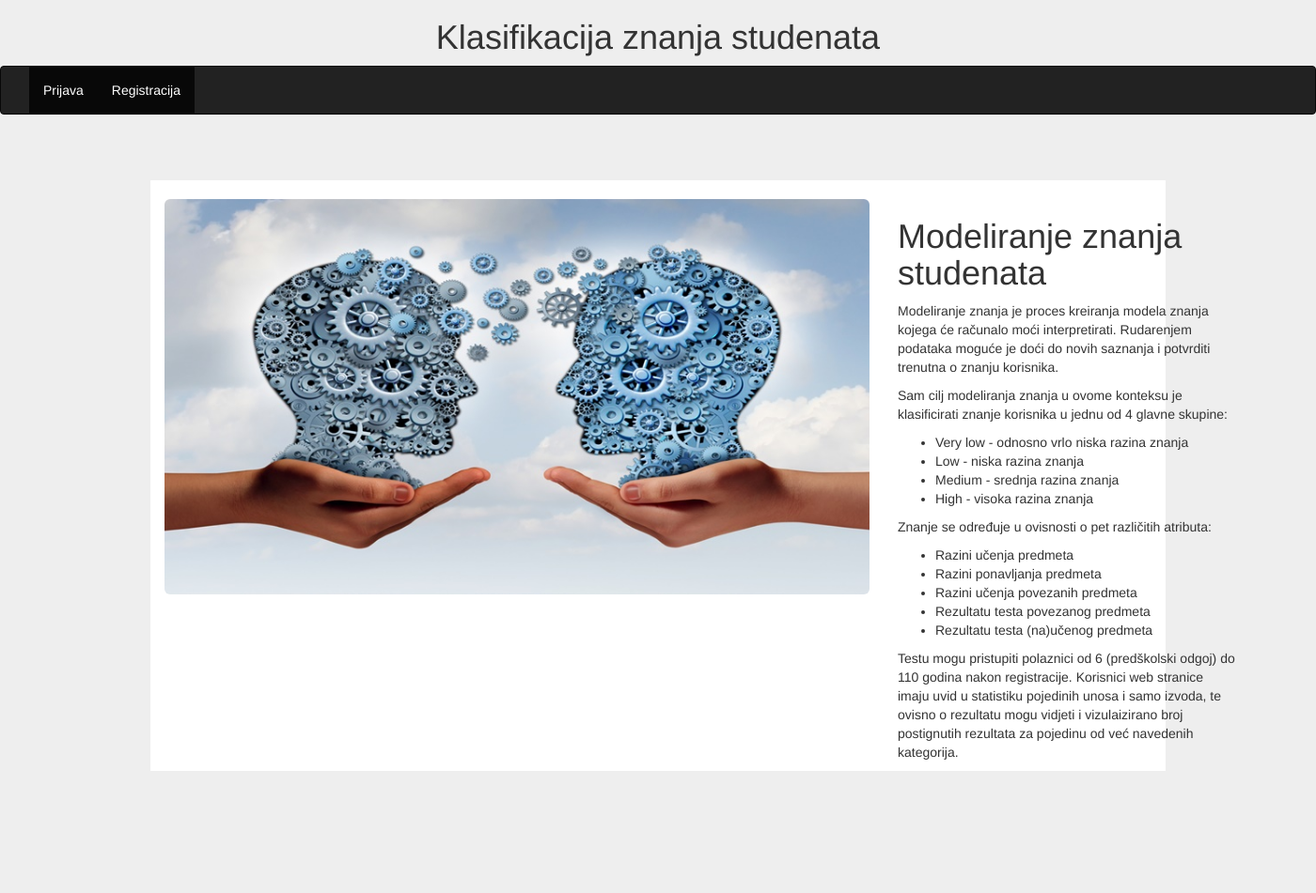
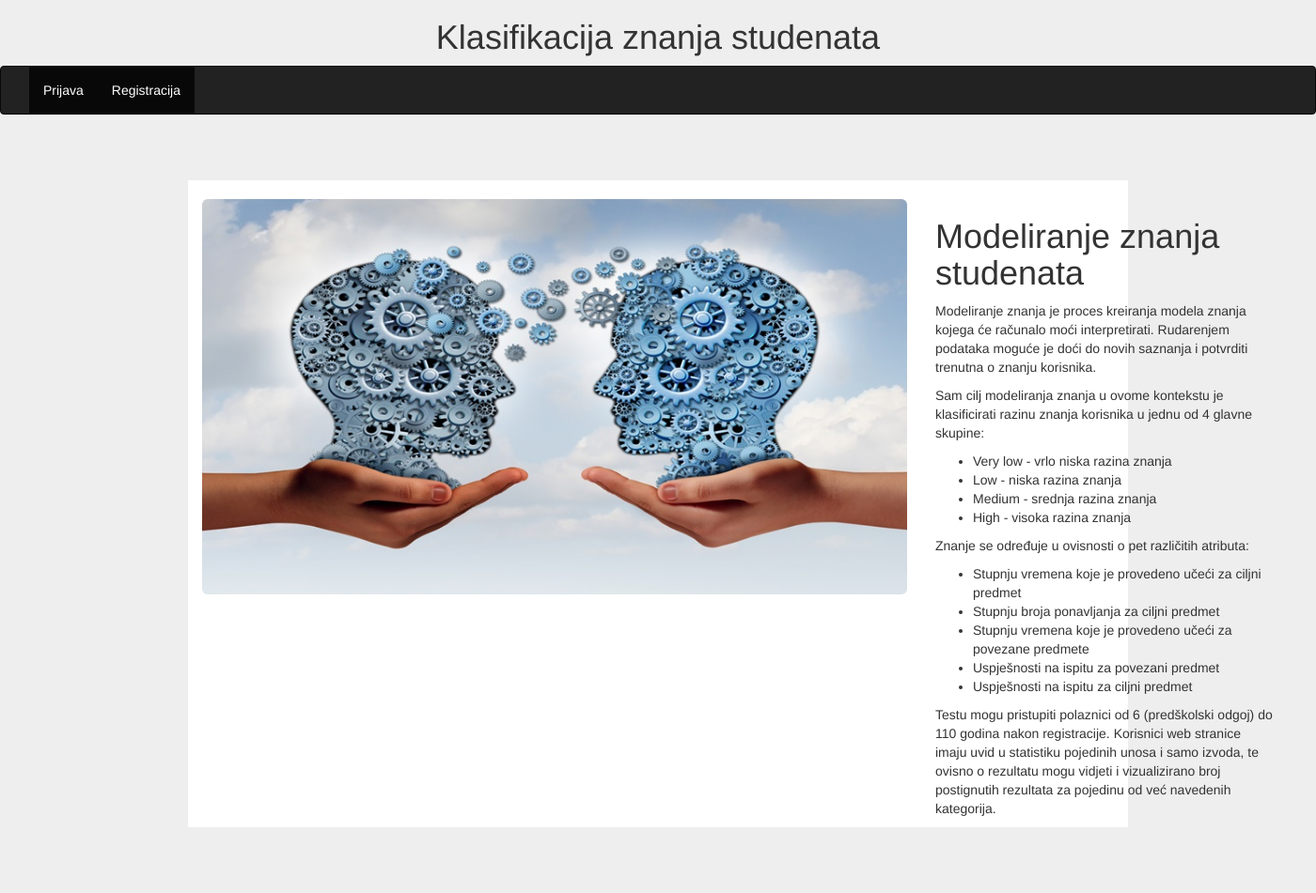
Before and after one commit to VladimirAnic/RUAP_projekt, a PHP site: page / in a window 1400 px wide. Shown: the whole page at 94% size. Before the commit the page ends 821 px from the top, so only its background shows below. Run offline with PHP 8.4, Linux system fonts and the light colour scheme; some libraries are stand-ins or nearby versions.

Commit message:
grammar check

```diff
--- a/index.php
+++ b/index.php
@@ -24,8 +24,8 @@
 		.wrapper {
             margin-top: 70px;
             margin-bottom: 70px;
-			margin-left:160px;
-			margin-right:160px;
+			margin-left:200px;
+			margin-right:200px;
 			padding-top:20px;
 			background-color:#fff;
             }
@@ -77,9 +77,9 @@
 					Rudarenjem podataka moguće je doći do novih saznanja i potvrditi trenutna o znanju korisnika.
 				</p>
 				<p>
-					Sam cilj modeliranja znanja u ovome konteksu je klasificirati znanje korisnika u jednu od 4 glavne skupine:
+					Sam cilj modeliranja znanja u ovome kontekstu je klasificirati razinu znanja korisnika u jednu od 4 glavne skupine:
 					<ul>
-						<li>Very low - odnosno vrlo niska razina znanja</li>
+						<li>Very low - vrlo niska razina znanja</li>
 						<li>Low - niska razina znanja</li>
 						<li>Medium - srednja razina znanja</li>
 						<li>High - visoka razina znanja</li>
@@ -88,16 +88,16 @@
 				<p>
 					Znanje se određuje u ovisnosti o pet različitih atributa:
 					<ul>
-						<li>Razini učenja predmeta</li>
-						<li>Razini ponavljanja predmeta</li>
-						<li>Razini učenja povezanih predmeta</li>
-						<li>Rezultatu testa povezanog predmeta</li>
-						<li>Rezultatu testa (na)učenog predmeta</li>
+						<li>Stupnju vremena koje je provedeno učeći za ciljni predmet</li>
+						<li>Stupnju broja ponavljanja za ciljni predmet</li>
+						<li>Stupnju vremena koje je provedeno učeći za povezane predmete</li>
+						<li>Uspješnosti na ispitu za povezani predmet</li>
+						<li>Uspješnosti na ispitu za ciljni predmet</li>
 					</ul>
 				</p>
 				<p>
 					Testu mogu pristupiti polaznici od 6 (predškolski odgoj) do 110 godina nakon registracije.
-					Korisnici web stranice imaju uvid u statistiku pojedinih unosa i samo izvoda, te ovisno o rezultatu mogu vidjeti i vizulaizirano
+					Korisnici web stranice imaju uvid u statistiku pojedinih unosa i samo izvoda, te ovisno o rezultatu mogu vidjeti i vizualizirano
 					broj postignutih rezultata za pojedinu od već navedenih kategorija.
 				</p>
             </div>
```
Also changed, not shown: newTest.php (+5 -5 lines), overview.php (+5 -5 lines).
